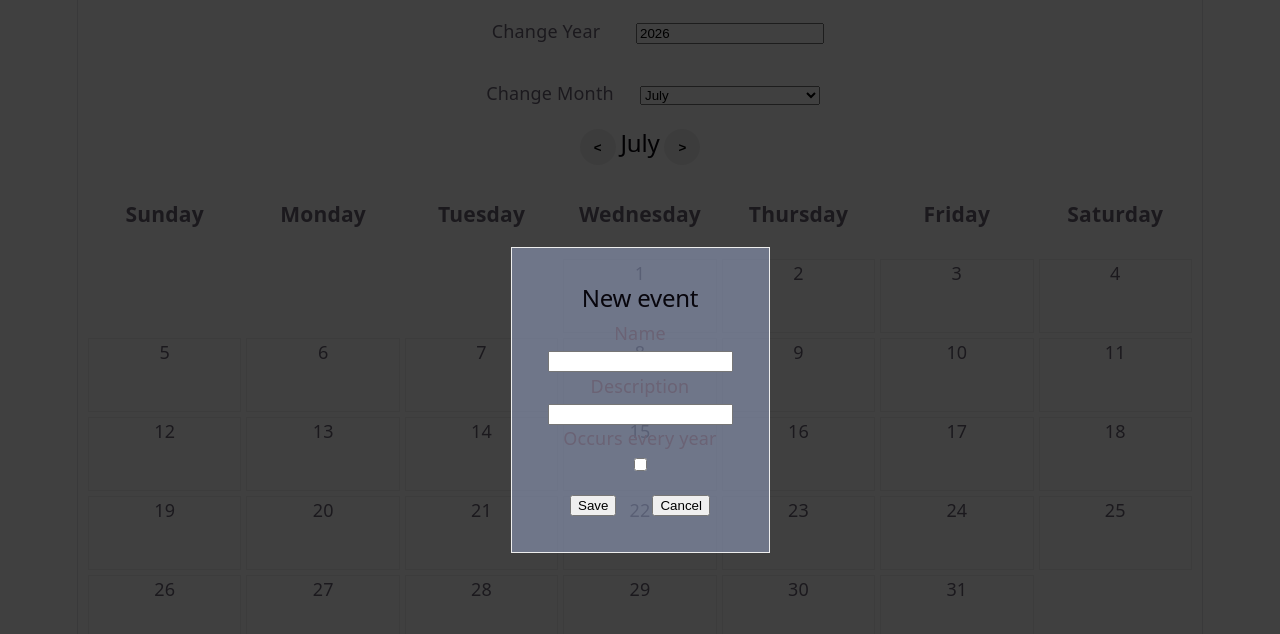
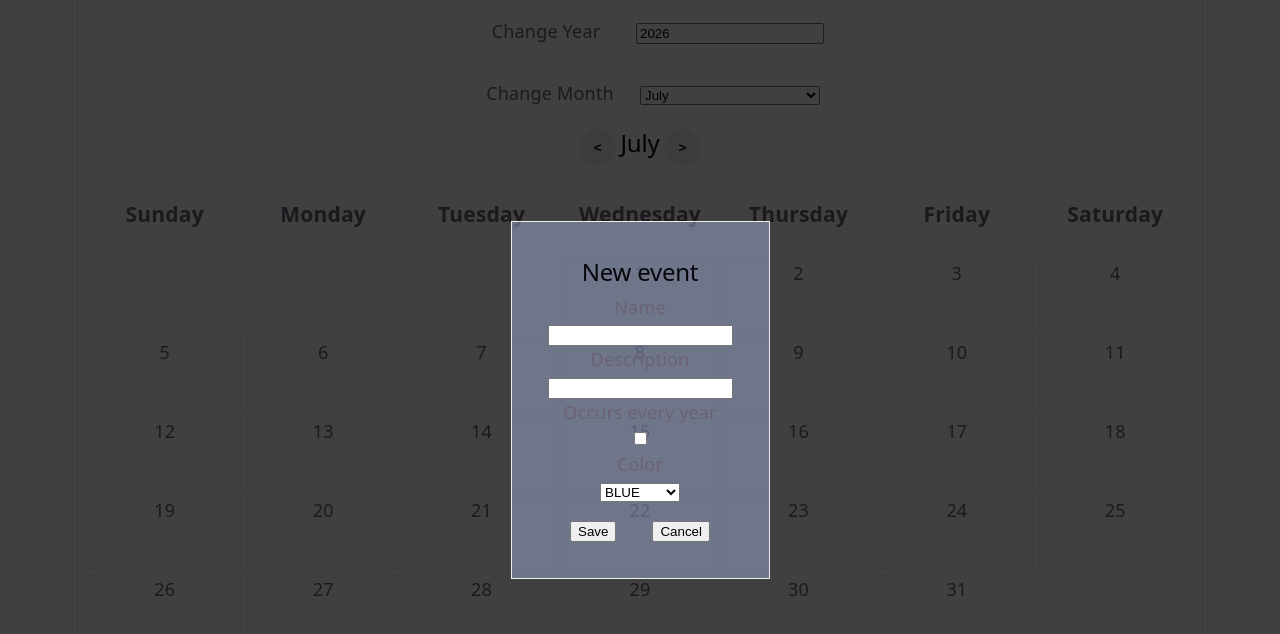
Before and after one commit to arannou/Vulandar, a Vue app: page / in a window 1280 px wide. Both pictures are taken after a click on the element "10". Shown: the top 634 px of the page. Built offline with nearby package versions, Linux system fonts and the light colour scheme.

Commit message:
Add event color

```diff
--- a/src/components/Day.vue
+++ b/src/components/Day.vue
@@ -25,7 +25,7 @@ const eventsOfDay = computed(() => {
 <template>
     <div class="day-component">
         <p>{{  props.day + 1 }}</p>
-        <div v-for="event of eventsOfDay" class="event-preview">{{ event.name }}</div>
+        <div v-for="event of eventsOfDay" class="event-preview" :style="'background-color:'+event.color ">{{ event.name }}</div>
     </div>
 </template>
 
@@ -39,7 +39,6 @@ const eventsOfDay = computed(() => {
     cursor: pointer;
 }
 .event-preview {
-    background-color: #2589db;
     color: white;
     border-radius: 10px;
     margin: 2px;
--- a/src/components/EventCreator.vue
+++ b/src/components/EventCreator.vue
@@ -1,7 +1,7 @@
 <script setup lang="ts">
-import { ref, computed, onMounted } from 'vue'
+import { ref } from 'vue'
 import moment from 'moment';
-import { Event, useEventStore } from "../store/events"
+import { Event, useEventStore, Colors } from "../store/events"
 
 const eventStore = useEventStore()
 // #####################################
@@ -59,6 +59,12 @@ const save = () => {
             <label for="recurring">Occurs every year</label>
             <input type="checkbox" name="recurring" v-model="editedEvent.recurring"/>
         </div>
+        <div class="form-div">
+            <label for="color">Color</label>
+            <select name="month" v-model="editedEvent.color">
+                <option v-for="[name, color] of Object.entries(Colors)" :value="color">{{ name }}</option>
+            </select>
+        </div>
 
         <p class="error-msg" v-if="error"> {{ error }}</p>
         <div>
--- a/src/components/EventView.vue
+++ b/src/components/EventView.vue
@@ -15,7 +15,7 @@ const emit = defineEmits<{
   (e: 'cancel'): void
 }>()
 
-const displayedEvent = ref<Event>(new Event())
+const displayedEvent = ref<Event>(new Event(0, 0, 1970))
 
 onMounted(() => {
     if (props.existingEvent) {
--- a/src/store/events.ts
+++ b/src/store/events.ts
@@ -1,11 +1,20 @@
 import { defineStore } from 'pinia';
 import { ref } from 'vue';
 
+export enum Colors {
+    RED = "#e25e54",
+    ORANGE = "#ec9d53",
+    YELLOW = "#eccf25",
+    GREEN = "#4dce5e",
+    BLUE = "#2589db",
+    PURPLE = "#bd5ee2",
+}
 
 export class Event {
     name: string = ""
     dayOfMonth: number = 0
     month: number = 0
+    color: Colors = Colors.BLUE
     year?: number = undefined
     description?: string = undefined
     recurring: boolean = false
@@ -24,7 +33,8 @@ export const useEventStore = defineStore('events', () => {
         name: "Mon Anniversaire",
         dayOfMonth: 22,
         month: 5,
-        recurring: true
+        recurring: true,
+        color: Colors.YELLOW
     }]);
 
     const getEventsByMonth = (year: number, month: number): Event[] => {
```
